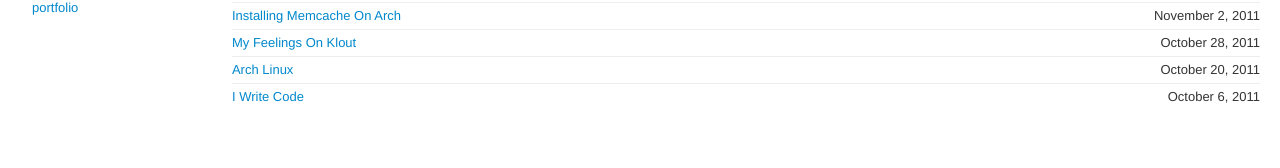
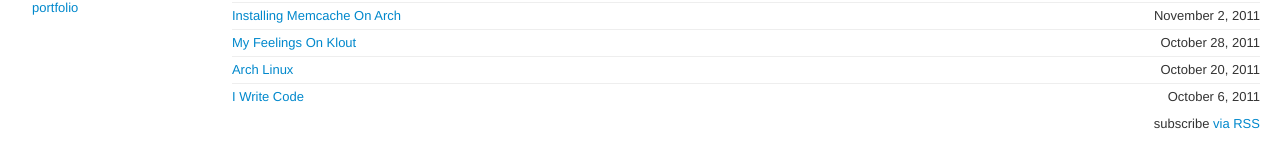
Before and after one commit to mloberg/mloberg.github.com, a Jekyll site: the page built from site/index.html, in a window 1280 px wide. Shown: the part 469-637 px from the top of the page. Built offline with Jekyll 4.4.1, drawn with Linux system fonts in a browser that asks for light colours.

Commit message:
Add link to RSS feed on index page.

```diff
--- a/site/index.html
+++ b/site/index.html
@@ -9,3 +9,5 @@
 	</li>
 	{% endfor %}
 </ul>
+
+<p class="pull-right">subscribe <a href="{{ "/feed.xml" | prepend: site.baseurl }}">via RSS</a></p>
```
